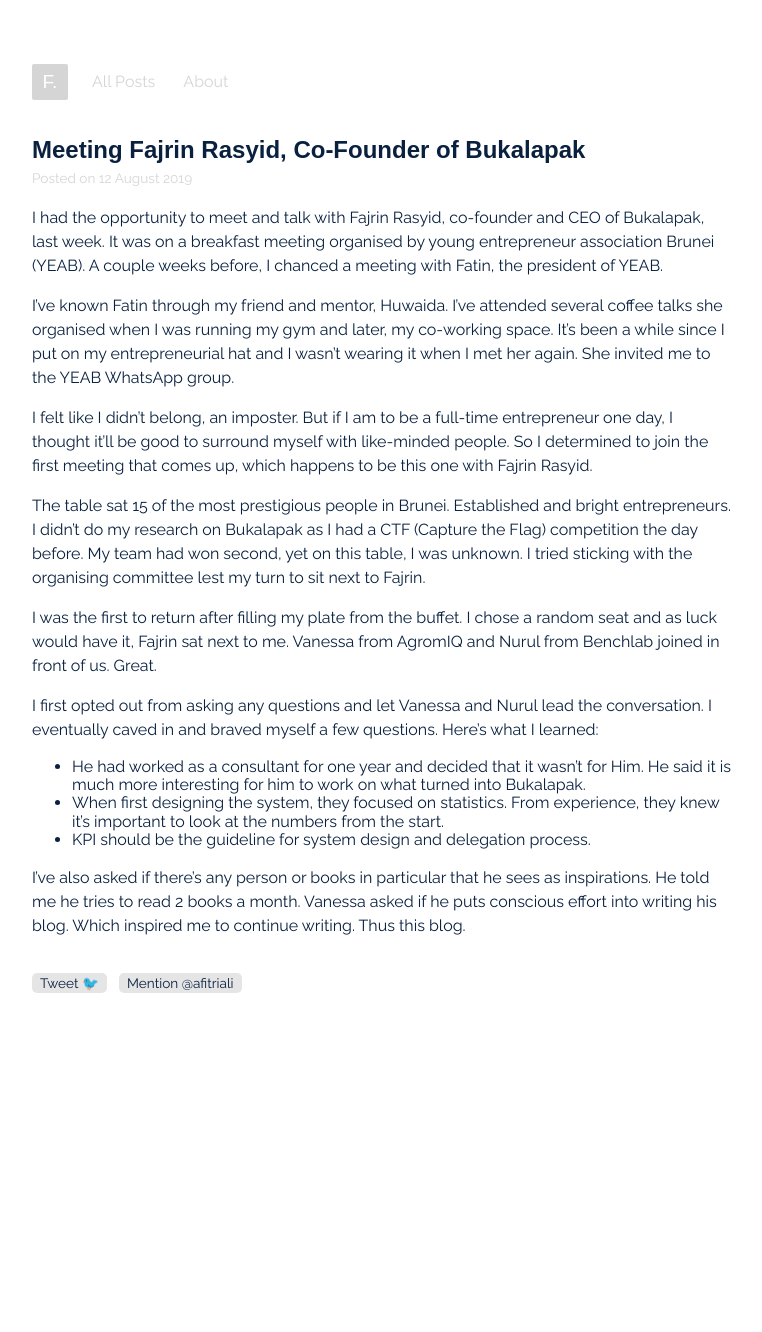
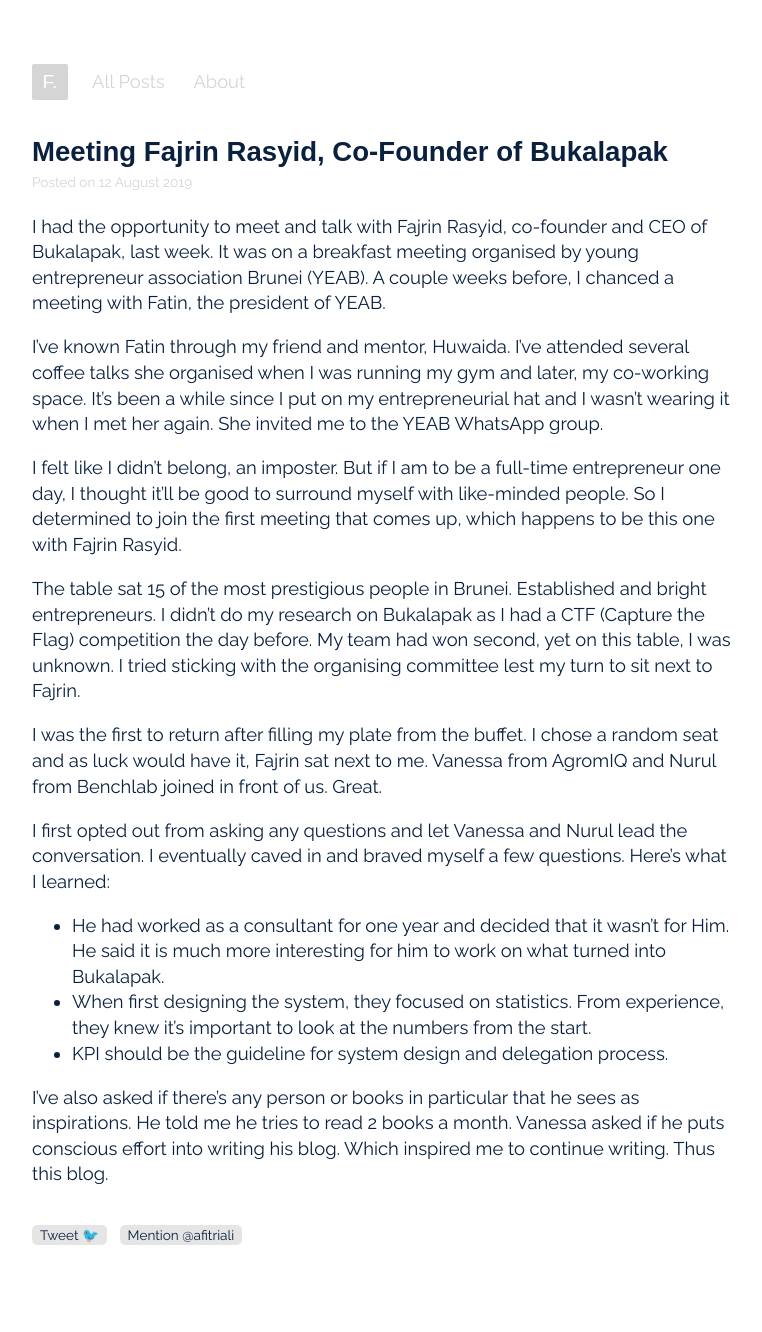
Before and after one commit to xfltrt/xfltrt.github.io, a Jekyll site: the page built from _posts/2019-08-12-meeting-fajrin-rasyid.md, in a window 1280 px wide. Shown: the whole page, without its empty margins (258-1020 px from the left). Built offline with Jekyll 4.4.1, drawn with Linux system fonts in a browser that asks for light colours; some web fonts are replaced; comment, search, counter and statistics services are not loaded; before the commit the page ends 1080 px from its top, so only the background shows below that.

Commit message:
Update main.scss

```diff
--- a/_sass/main.scss
+++ b/_sass/main.scss
@@ -14,6 +14,7 @@
 }
 
 #container {
+  font-size: 1.15rem;
   max-width: 700px;
   margin: 5vw auto;
   width: 90vw;
@@ -31,8 +32,10 @@
   padding: 0;
 }
 
-p {
-  line-height: 1.5rem;
+p,
+ul,
+li {
+  line-height: 1.6rem;
 }
 
 p:last-of-type,
```
